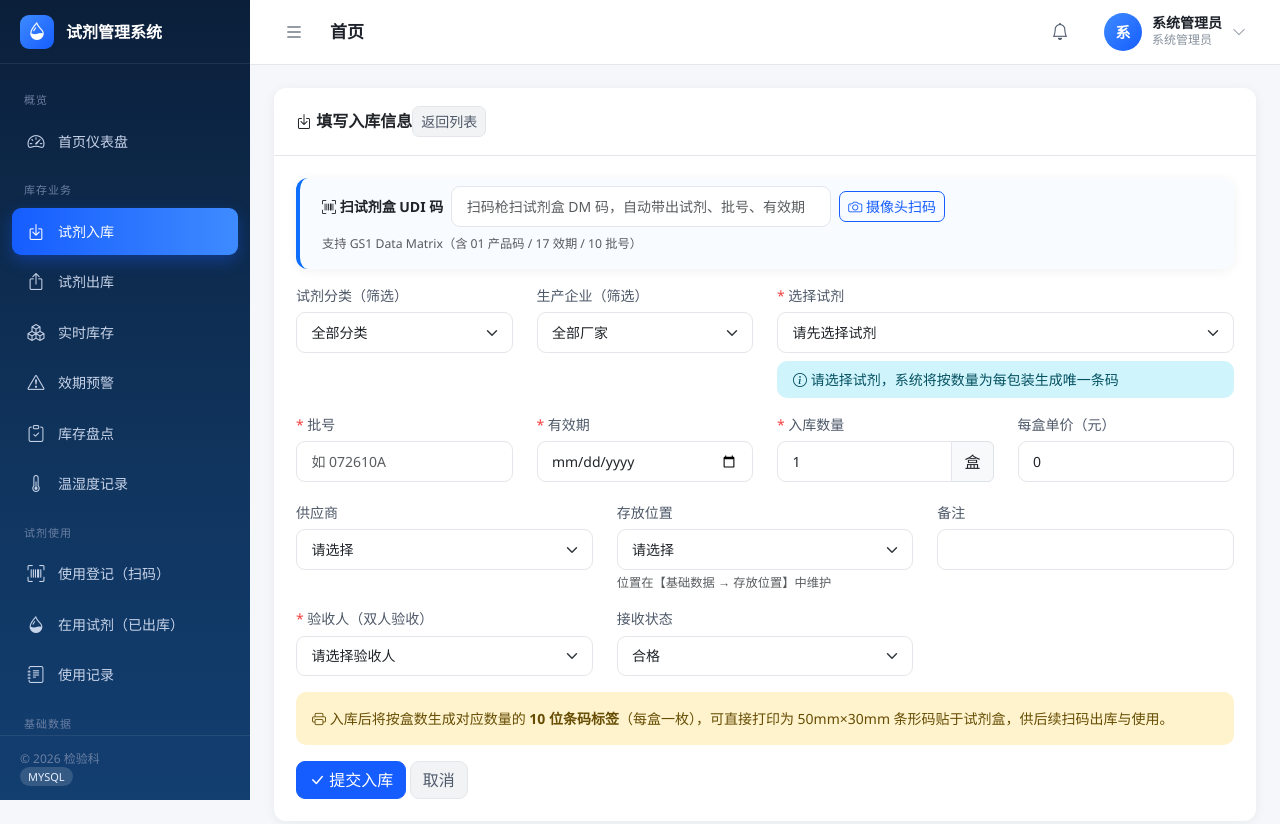
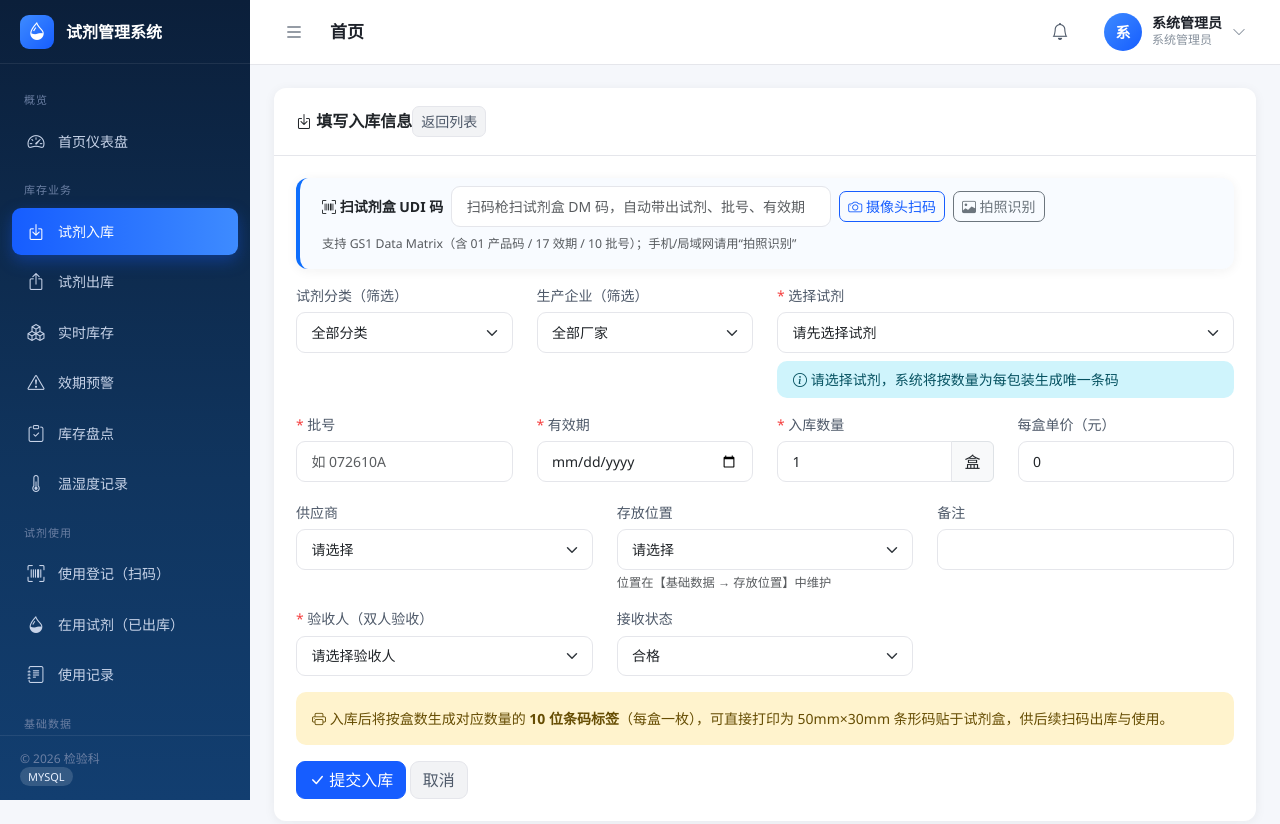
Before and after one commit to junyuchenchen1/reagent-system, a Flask app: page /stock-in/add in a window 1280 px wide. Shown: the top 824 px of the page. Run offline with Flask 3, Linux system fonts and the light colour scheme; a user stored in the database is signed in; parts of the project's set-up code (start-up, migrations or seed data) failed here and were passed over; some libraries are stand-ins or nearby versions.

Commit message:
入库页新增拍照识别 DM 码（局域网/手机可用）
- 新增「拍照识别」按钮与 file 输入（accept=image/* capture=environment）
- 前端 ZXing 从照片解码 Data Matrix，缩到长边 1600 再识别，快且稳
- 手机浏览器上传照片不要求 HTTPS，局域网 http://IP:5000 下可直接扫码入库
- README 扫码方式改为三种，说明实时摄像头需 HTTPS、拍照识别不受限
- 回归 43 项全通过

```diff
--- a/app/templates/stock/in_add.html
+++ b/app/templates/stock/in_add.html
@@ -18,7 +18,11 @@
                     <button type="button" class="btn btn-outline-primary btn-sm" id="udiCamBtn">
                         <i class="bi bi-camera"></i> 摄像头扫码
                     </button>
-                    <span class="small text-muted">支持 GS1 Data Matrix（含 01 产品码 / 17 效期 / 10 批号）</span>
+                    <button type="button" class="btn btn-outline-secondary btn-sm" id="udiPhotoBtn">
+                        <i class="bi bi-image"></i> 拍照识别
+                    </button>
+                    <input type="file" id="udiPhoto" accept="image/*" capture="environment" class="d-none">
+                    <span class="small text-muted">支持 GS1 Data Matrix（含 01 产品码 / 17 效期 / 10 批号）；手机/局域网请用“拍照识别”</span>
                 </div>
                 <div id="udiResult" class="mt-2"></div>
             </div>
@@ -335,6 +339,52 @@
             udiEscape(btn.textContent) + '</b>（提交入库后系统会记住这个 UDI 码）', 'success');
     });
 
+    // 拍照识别：手机 / 局域网（http 非安全上下文）也能用，上传照片不要求 HTTPS
+    const udiPhotoInput = document.getElementById('udiPhoto');
+    document.getElementById('udiPhotoBtn').addEventListener('click', function () {
+        if (typeof ZXing === 'undefined') {
+            alert('解码库未加载，请刷新页面重试');
+            return;
+        }
+        udiPhotoInput.value = '';
+        udiPhotoInput.click();
+    });
+    udiPhotoInput.addEventListener('change', function () {
+        const file = udiPhotoInput.files && udiPhotoInput.files[0];
+        if (!file) { return; }
+        const fail = '照片里没有识别到 DM 码，请靠近一点、把码放正、避免反光再拍一次';
+        showUdi('正在识别照片…', 'info');
+        const hints = new Map();
+        hints.set(ZXing.DecodeHintType.POSSIBLE_FORMATS,
+                  [ZXing.BarcodeFormat.DATA_MATRIX, ZXing.BarcodeFormat.QR_CODE]);
+        hints.set(ZXing.DecodeHintType.TRY_HARDER, true);
+        const reader = new ZXing.BrowserMultiFormatReader(hints, 500);
+        const objUrl = URL.createObjectURL(file);
+        const img = new Image();
+        img.onload = function () {
+            // 手机原图可能 4000px 以上，先缩到长边 1600 再解码：快得多，成功率也够
+            const maxSide = 1600;
+            const scale = Math.min(1, maxSide / Math.max(img.width, img.height));
+            const cv = document.createElement('canvas');
+            cv.width = Math.round(img.width * scale);
+            cv.height = Math.round(img.height * scale);
+            cv.getContext('2d').drawImage(img, 0, 0, cv.width, cv.height);
+            reader.decodeFromImageUrl(cv.toDataURL('image/jpeg', 0.92)).then(function (res) {
+                URL.revokeObjectURL(objUrl);
+                if (res && res.getText()) { handleUdi(res.getText()); }
+                else { showUdi(fail, 'warning'); }
+            }).catch(function () {
+                URL.revokeObjectURL(objUrl);
+                showUdi(fail, 'warning');
+            });
+        };
+        img.onerror = function () {
+            URL.revokeObjectURL(objUrl);
+            showUdi('这张图片打不开，请重新拍照或换一张', 'danger');
+        };
+        img.src = objUrl;
+    });
+
     let udiReader = null;
     function stopUdiCam() {
         if (udiReader) { try { udiReader.reset(); } catch (e) {} udiReader = null; }
```
Also changed, not shown: tests/test_business.py (+4 -0 lines), README.md.
